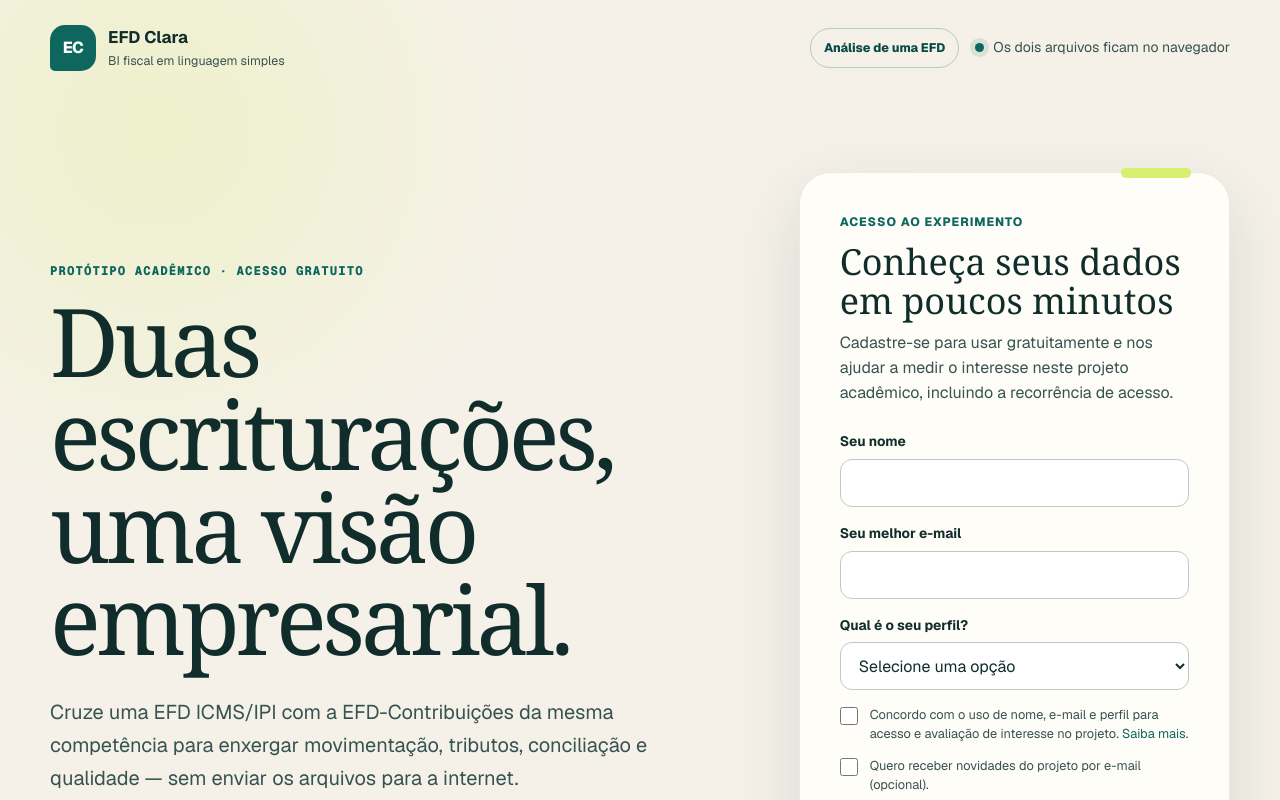
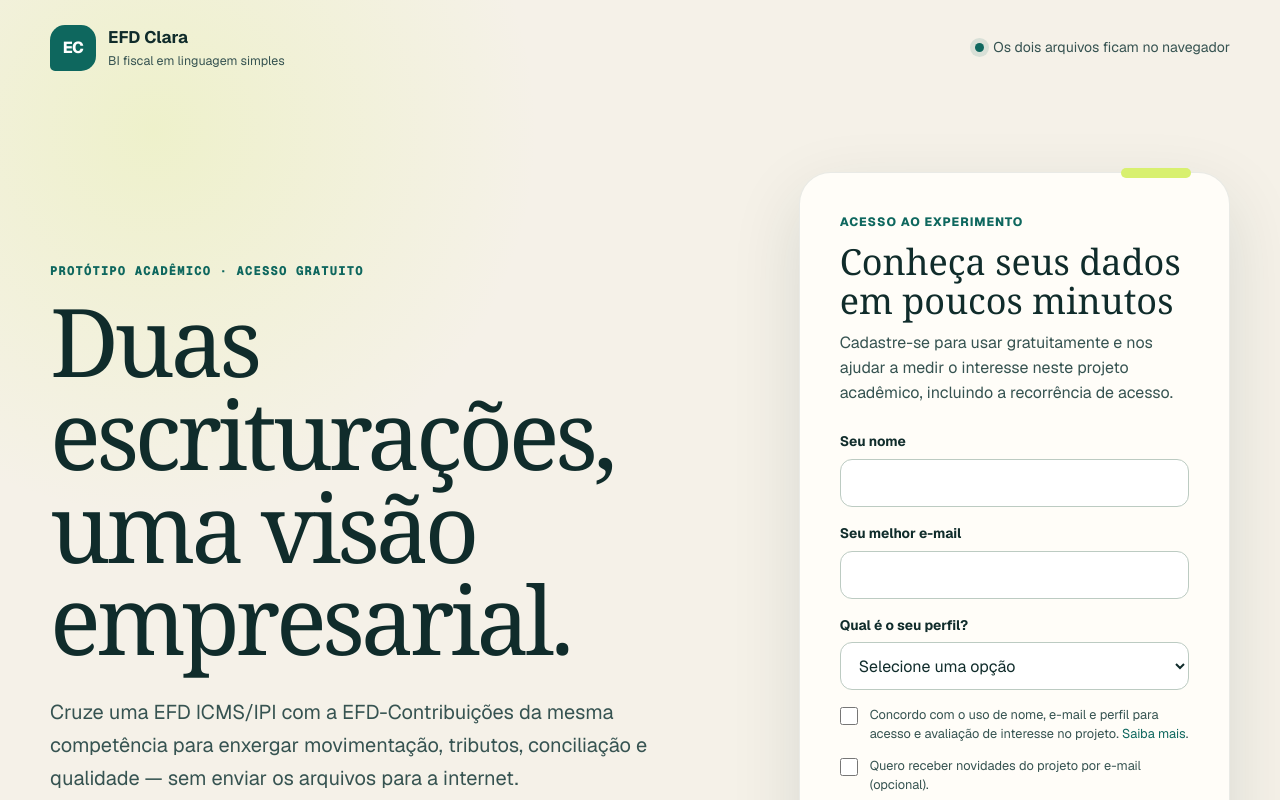
Before and after one commit to alisonpimentel/efd_Clara, a Next.js app: page /integrada in a window 1280 px wide. Shown: the top 800 px of the page. Built offline with nearby package versions, Linux system fonts and the light colour scheme.

Commit message:
Remove o link para a analise de arquivo unico
Removed the link for 'Análise de uma EFD' from the topbar.

```diff
--- a/app/components/integrated-efd-app.tsx
+++ b/app/components/integrated-efd-app.tsx
@@ -124,9 +124,6 @@ export function IntegratedEfdApp() {
           </span>
         </Link>
         <div className="topbar-links">
-          <Link className="mode-link" href="/">
-            Análise de uma EFD
-          </Link>
           <div className="topbar-note">
             <span className="privacy-dot" aria-hidden="true" />
             Os dois arquivos ficam no navegador
```
